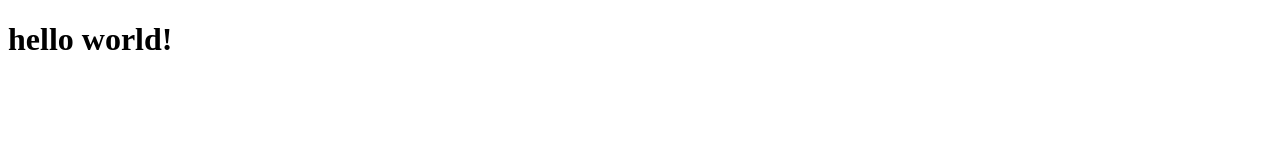
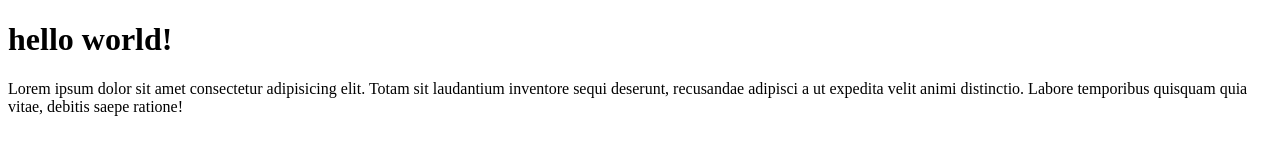
Before and after one commit to bendoll12/wpu-git-test, a plain HTML site: page index.html in a window 1280 px wide. Drawn offline with Linux system fonts and the light colour scheme.

Commit message:
menambahkan paragraf

```diff
--- a/index.html
+++ b/index.html
@@ -7,5 +7,6 @@
 </head>
 <body>
     <h1>hello world!</h1>
+    <p>Lorem ipsum dolor sit amet consectetur adipisicing elit. Totam sit laudantium inventore sequi deserunt, recusandae adipisci a ut expedita velit animi distinctio. Labore temporibus quisquam quia vitae, debitis saepe ratione!</p>
 </body>
 </html>
```
